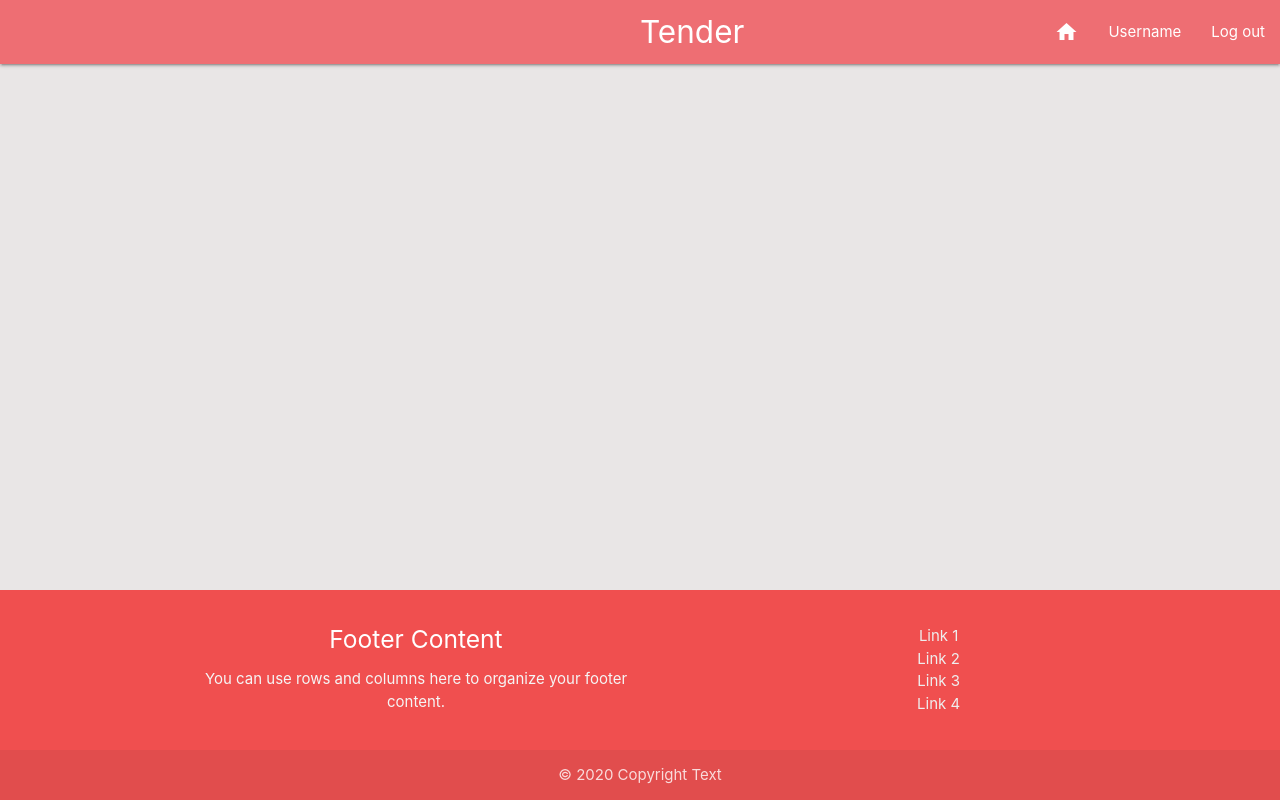
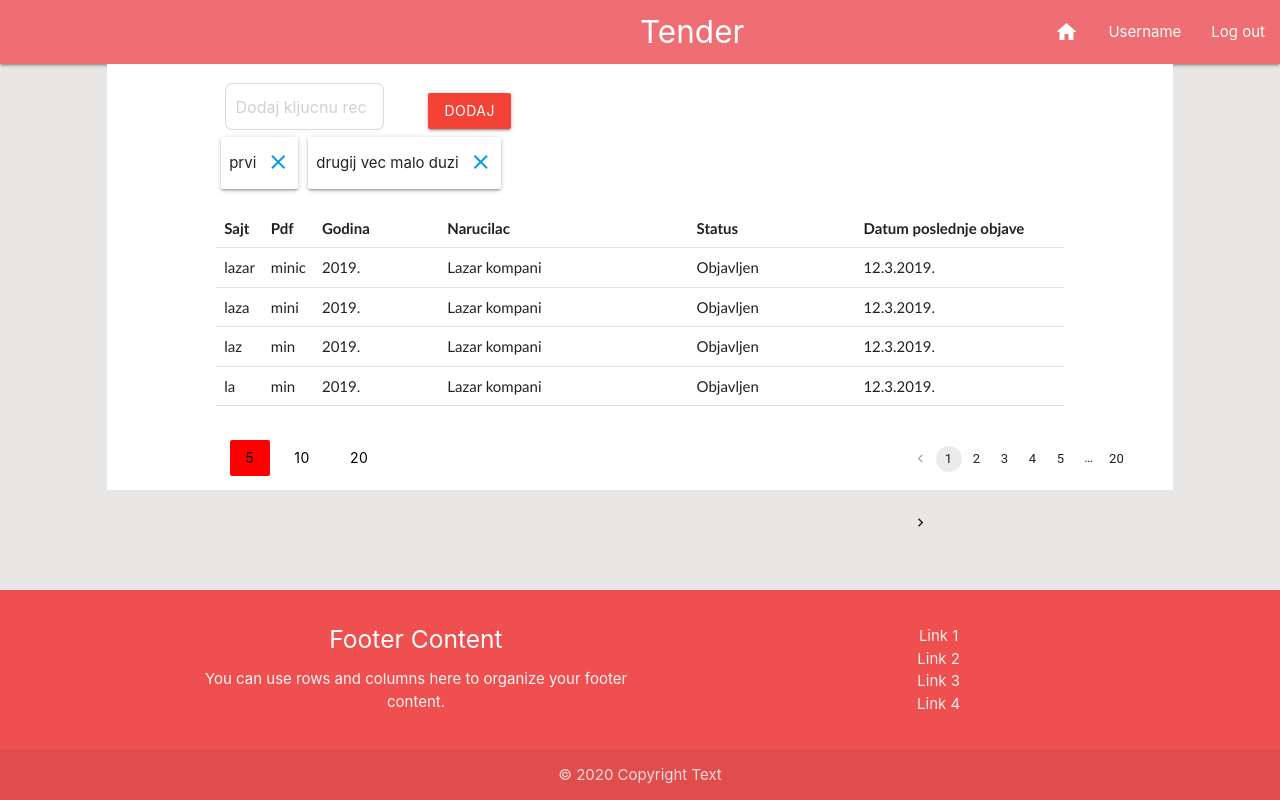
Before and after one commit to zeljko9/tender, a React (Create React App) app in the folder frontend/frontend_tender/: page /mainPage in a window 1280 px wide. Built offline with nearby package versions, Linux system fonts and the light colour scheme.

Commit message:
Izgled Mainpage-a odradjen

```diff
--- a/frontend/frontend_tender/package.json
+++ b/frontend/frontend_tender/package.json
@@ -3,6 +3,8 @@
   "version": "0.1.0",
   "private": true,
   "dependencies": {
+    "@material-ui/core": "^4.11.0",
+    "@material-ui/lab": "^4.0.0-alpha.56",
     "@testing-library/jest-dom": "^4.2.4",
     "@testing-library/react": "^9.5.0",
     "@testing-library/user-event": "^7.2.1",
--- a/frontend/frontend_tender/src/App.css
+++ b/frontend/frontend_tender/src/App.css
@@ -38,6 +38,15 @@
   background-color: rgb(240, 79, 79);
 }
 
+.inputStyle{
+  border: 5px !important;
+  border-radius: 6px !important;
+  padding-left: 10px !important;
+  -webkit-box-shadow: 0 0 0 1px rgba(143, 145, 146, 0.205) !important;
+  box-shadow: 0 0 0 1px rgba(74, 75, 75, 0.205) !important;
+  background-color: white !important;
+}
+
 @keyframes App-logo-spin {
   from {
     transform: rotate(0deg);
--- a/frontend/frontend_tender/src/components/createAccount.js
+++ b/frontend/frontend_tender/src/components/createAccount.js
@@ -1,6 +1,6 @@
 import React from 'react';
 import './createAccount.css';
-import { Container , Row, Col, Button } from 'react-materialize';
+import { Container } from 'react-materialize';
 
 //ca = create account
 class CreateAccount extends React.Component{
--- a/frontend/frontend_tender/src/components/forgottenPassword.js
+++ b/frontend/frontend_tender/src/components/forgottenPassword.js
@@ -36,7 +36,7 @@ class ForgottenPassword extends React.Component {
                         <Input onChange={this.inputEmailChanged}
                                 value={this.state.inputEmailValue}
                                 type="email"
-                                className = "inputLogin fpInputEmail" //koristim ovu klasu da ne bi pisao duplo kod za stilizovanje input-a
+                                className = "inputStyle fpInputEmail" //koristim ovu klasu da ne bi pisao duplo kod za stilizovanje input-a
                                 placeholder = "Email address"
                         ></Input>
                      </Col>
--- a/frontend/frontend_tender/src/components/login.js
+++ b/frontend/frontend_tender/src/components/login.js
@@ -53,7 +53,7 @@ class Login extends React.Component{
                                     <Input onChange={this.inputEmailChanged}
                                             value={this.state.inputEmailValue}
                                             type="email"
-                                            className = "inputLogin"
+                                            className = "inputStyle"
                                             placeholder = "Email address"
                                     ></Input>
                                 </Col>
@@ -61,7 +61,7 @@ class Login extends React.Component{
                                     <Input onChange={this.inputPasswordChanged}
                                             value={this.state.inputPasswordValue}
                                             type="password"
-                                            className = "inputLogin"
+                                            className = "inputStyle"
                                             placeholder = "Password"
                                     ></Input>
                                 </Col>
--- a/frontend/frontend_tender/src/components/mainPage.css
+++ b/frontend/frontend_tender/src/components/mainPage.css
@@ -0,0 +1,89 @@
+.mainPageContainer{
+    background-color: white;
+    padding-top: 20px !important;
+}
+.tenderTable{
+    font-family: "Trebuchet MS", Arial, Helvetica, sans-serif;
+    width: 100%;
+    margin-bottom: 20px ;
+    margin-top: 20px ;
+}
+.tenderTableContainer{
+    background-color: white;
+}
+.tenderTable td, .tenderTable th {
+    padding: 8px;
+}
+.col1{
+    width: 5%;
+}
+.col2{
+    width: 5%;
+}
+.col3{
+    width: 15%;
+}
+.col4{
+    width: 30%;
+}
+.col5{
+    width: 20%;
+}
+.col6{
+    width: 25%;
+}
+.btnAddKeyword{
+    margin: 0 !important;
+}
+.keyWordCardsContainer{
+    display: flex;
+}
+
+.keyWordCard{
+    margin: 0 5px;
+    display: inline-flex !important;
+}
+
+.keyWordCard .card-content div{
+    display: flex;
+    align-items: center;
+}
+
+.cancelKeyWordIcon{/*ovo radi centriranje ne znam ni ja kako*/
+    margin-left: 10px !important;
+    margin-top: 5px !important;
+}
+
+.card .card-content{
+    padding: 8px !important;
+}
+.paginationContainer{
+    display: flex;
+    align-items: center;
+}
+
+.pagCountBtnContainer{
+    text-align: left;
+}
+
+.btnCountPag{
+    background-color: white;
+    margin: 0 4px;
+    -webkit-box-shadow: none;
+	-moz-box-shadow: none;
+    box-shadow: none;
+    color: black;
+}
+.btnCountPag:hover{
+    background-color: white !important;
+    -webkit-box-shadow: none;
+	-moz-box-shadow: none;
+    box-shadow: none;
+}
+
+.pagPage{
+    background-color: white;
+    -webkit-box-shadow: none;
+	-moz-box-shadow: none;
+    box-shadow: none;
+}
--- a/frontend/frontend_tender/src/components/mainPage.js
+++ b/frontend/frontend_tender/src/components/mainPage.js
@@ -1,30 +1,160 @@
 import React from 'react';
+import { Button, Card, Col, Row, Table } from 'react-materialize';
+import { Input } from 'reactstrap';
 import './mainPage.css';
+import { Pagination } from '@material-ui/lab';
 
+//kw = keyword
 
 class MainPage extends React.Component {
 
     constructor(){
         super();
+        this.inputKeywordChanged = this.inputKeywordChanged.bind(this);
+        this.btnAddKeywordClicked = this.btnAddKeywordClicked.bind(this);
+        this.iconCancelKeywordClicked = this.iconCancelKeywordClicked.bind(this);
+        this.inputKeywordEnterPressed = this.inputKeywordEnterPressed.bind(this);
+        this.onBtnCountPagClicked = this.onBtnCountPagClicked.bind(this);
 
         this.state = {
+          inputKeywordValue: "",
+          tableData:[{name: "lazar", prezime: "minic", godina: "2019.", narucilac: "Lazar  kompani", status: "Objavljen", datum: "12.3.2019."},
+          {name: "laza", prezime: "mini", godina: "2019.", narucilac: "Lazar  kompani", status: "Objavljen", datum: "12.3.2019."},
+          {name: "laz", prezime: "min", godina: "2019.", narucilac: "Lazar  kompani", status: "Objavljen", datum: "12.3.2019."},
+          {name: "la", prezime: "min", godina: "2019.", narucilac: "Lazar  kompani", status: "Objavljen", datum: "12.3.2019."},],
+          keyWordsList: ["prvi", "drugij vec malo duzi"],
+          count: 5,
+          pageCount: 20
         }
+    }
+
+    inputKeywordChanged(e) {
+      this.setState({inputKeywordValue: e.target.value})
+    }
+
+    btnAddKeywordClicked(){
+      let tmpKeyWordsList = this.state.keyWordsList
+      tmpKeyWordsList.push(this.state.inputKeywordValue)
+      this.setState({
+        keyWordsList: tmpKeyWordsList,
+        inputKeywordValue: ""
+      })
+    }
+
+    iconCancelKeywordClicked(key){
+      let tmpKeyWordsList = this.state.keyWordsList
+      tmpKeyWordsList.splice(key, 1)
+      this.setState({
+        keyWordsList: tmpKeyWordsList
+      })
+    }
+
+    inputKeywordEnterPressed(e){
+      let code = e.keyCode || e.which;
+      if (code === 13) {
+        this.btnAddKeywordClicked()
+      }
+    }
+
+    onBtnCountPagClicked(count){
+      this.setState({
+        count: count
+      })
     }
 
     render(){
         return (
+          <div>
             <nav>
-            <div class="nav-wrapper">
-              <a href="#" class="brand-logo">Tender</a>
-              <ul id="nav-mobile" class="right">
-              <li><a href="#"><i class="material-icons">home</i></a></li>
-                <li><a href="#">Username</a></li>
-                <li><a href="#">Log out</a></li>
-              </ul>
-            </div>
-          </nav>
+              <div className="nav-wrapper">
+                <a href="#" className="brand-logo">Tender</a>
+                <ul id="nav-mobile" className="right">
+                  <li><a href="#"><i className="material-icons">home</i></a></li>
+                  <li><a href="#">Username</a></li>
+                  <li><a href="#">Log out</a></li>
+                </ul>
+              </div>
+            </nav>
+            <Row className = "">
+                <Col className="offset-s1 s10 mainPageContainer">
+                  <Col className="s12" style = {{display: "flex", alignItems: "center"}}>
+                    <Col className="offset-s1 s2">
+                      <Input onChange={this.inputKeywordChanged}
+                              value={this.state.inputKeywordValue}
+                              type="text"
+                              className = "inputStyle inputKeyword"
+                              placeholder = "Dodaj kljucnu rec"
+                              onKeyPress={this.inputKeywordEnterPressed}>
+                      </Input>
+                    </Col>
+                    <Col className="s2" style = {{margin: 0}}>
+                      <Button className = "btnAddKeyword red" onClick={this.btnAddKeywordClicked}>
+                          Dodaj
+                      </Button>
+                    </Col>
+                  </Col>
+                  <Col className="offset-s1 s10" >
+                    <div className="keyWordCardsContainer">
+                      {this.state.keyWordsList.map((keyWord, key) =>
+                          <Card key = {key} className = "keyWordCard">
+                            <p className = "pKeyWord">{keyWord}</p>
+                            <a href="#" className = "cancelKeyWord"onClick={() => this.iconCancelKeywordClicked(key)}><i className="material-icons cancelKeyWordIcon">close</i></a>
+                          </Card>
+                      )}
+                    </div>
+                  </Col>
+                  <Col className="offset-s1 s10 tenderTableContainer">
+                    <Table className = "tenderTable">
+                      <colgroup>
+                        <col span="1" className = "col1"></col>
+                        <col span="1" className = "col2"></col>
+                        <col span="1" className = "col3"></col>
+                        <col span="1" className = "col4"></col>
+                        <col span="1" className = "col5"></col>
+                        <col span="1" className = "col6"></col>
+                      </colgroup>
+                      <thead>
+                        <tr>
+                          <th data-field="site">Sajt</th>
+                          <th data-field="pdf">Pdf</th>
+                          <th data-field="year">Godina</th>
+                          <th data-field="client">Narucilac</th>
+                          <th data-field="status">Status</th>
+                          <th data-field="datum">Datum poslednje objave</th>
+                        </tr>
+                      </thead>
+                      <tbody>
+                        {this.state.tableData.map((data, key) =>
+                          <tr key = {key}>
+                            <td>{data.name}</td>
+                            <td>{data.prezime}</td>
+                            <td>{data.godina}</td>
+                            <td>{data.narucilac}</td>
+                            <td>{data.status}</td>
+                            <td>{data.datum}</td>
+                          </tr>
+                        )}
+                      </tbody>
+                    </Table>
+                  </Col>
+                  <Col className="s12 paginationContainer">
+                    <Col className="offset-s1 s5 pagCountBtnContainer">
+                      <div className="">
+                        <Button style = {{backgroundColor: this.state.count == 5 ? "red" : "white"}} className = "btnCountPag" id = "btnCountPag5" onClick = {()=> this.onBtnCountPagClicked(5)}>5</Button>
+                        <Button style = {{backgroundColor: this.state.count == 10 ? "red" : "white"}} className = "btnCountPag"  id = "btnCountPag10" onClick = {()=> this.onBtnCountPagClicked(10)}>10</Button>
+                        <Button style = {{backgroundColor: this.state.count == 20 ? "red" : "white"}} className = "btnCountPag"  id = "btnCountPag20" onClick = {()=> this.onBtnCountPagClicked(20)}>20</Button>
+                      </div>
+                    </Col>
+                    <Col className="offset-s3 s3 pagPageContainer">
+                        <Pagination count={20} size="small" className = "pagPage"></Pagination>
+                      </Col>
+                  </Col>
+                </Col>
+            </Row>
+          </div>
         )
     }
 }
-
+/* */
+/*  */
 export default MainPage;
--- a/frontend/frontend_tender/src/components/newPassword.js
+++ b/frontend/frontend_tender/src/components/newPassword.js
@@ -43,7 +43,7 @@ class NewPassword extends React.Component {
                         <Input onChange={this.inputPasswordChanged}
                                 value={this.state.inputPasswordValue}
                                 type="password"
-                                className = "inputLogin" //koristim ovu klasu da ne bi pisao duplo kod za stilizovanje input-a
+                                className = "inputStyle"
                                 placeholder = "Nova sifra"
                         ></Input>
                      </Col>
@@ -51,7 +51,7 @@ class NewPassword extends React.Component {
                         <Input onChange={this.inputRPasswordChanged}
                                 value={this.state.inputRPasswordValue}
                                 type="password"
-                                className = "inputLogin" //koristim ovu klasu da ne bi pisao duplo kod za stilizovanje input-a
+                                className = "inputStyle"
                                 placeholder = "Ponovite novu sifru"
                         ></Input>
                      </Col>
```
Also changed, not shown: frontend/frontend_tender/src/components/login.css (+0 -8 lines), 1 other file (tests, documents, lock files or other folders).
